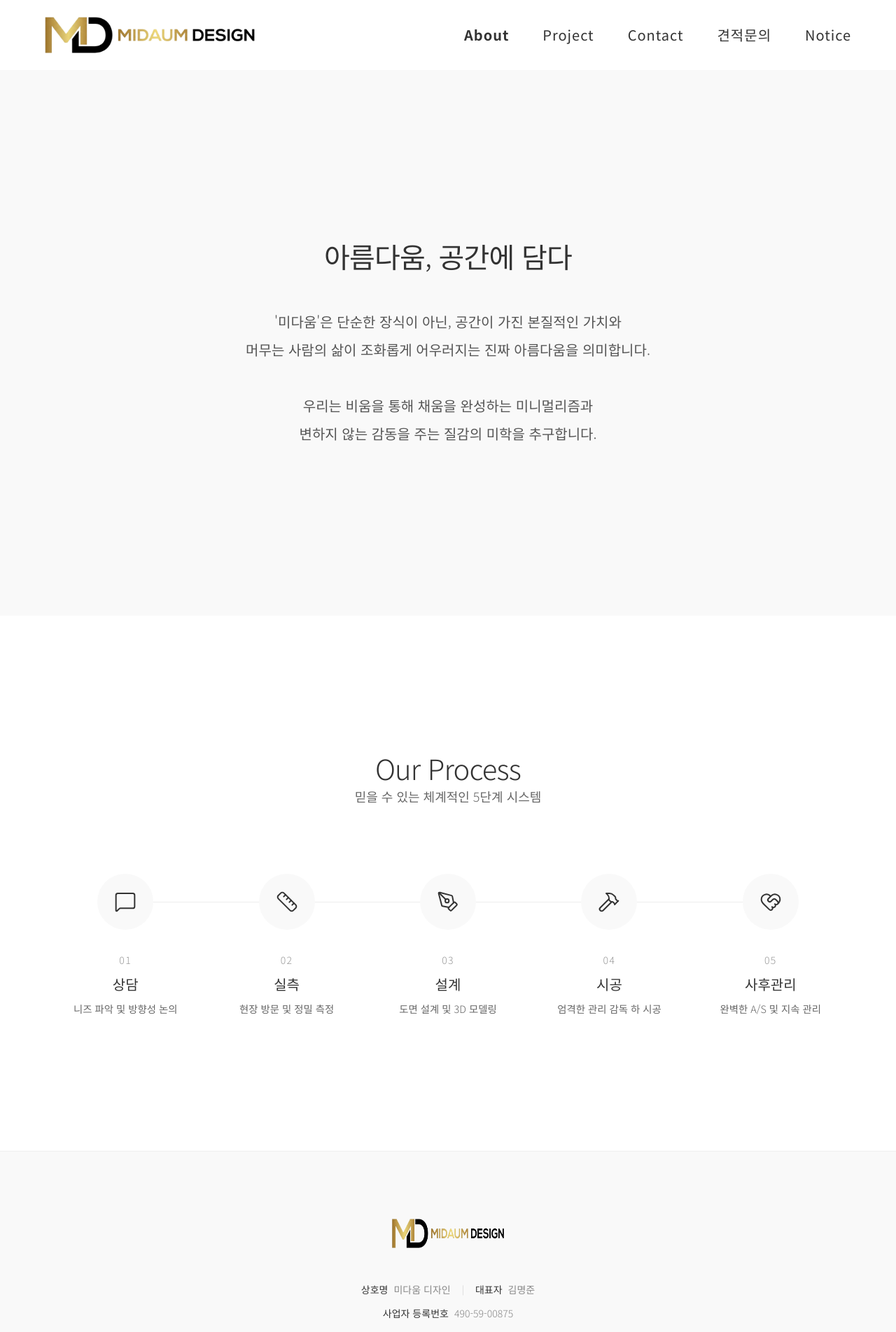
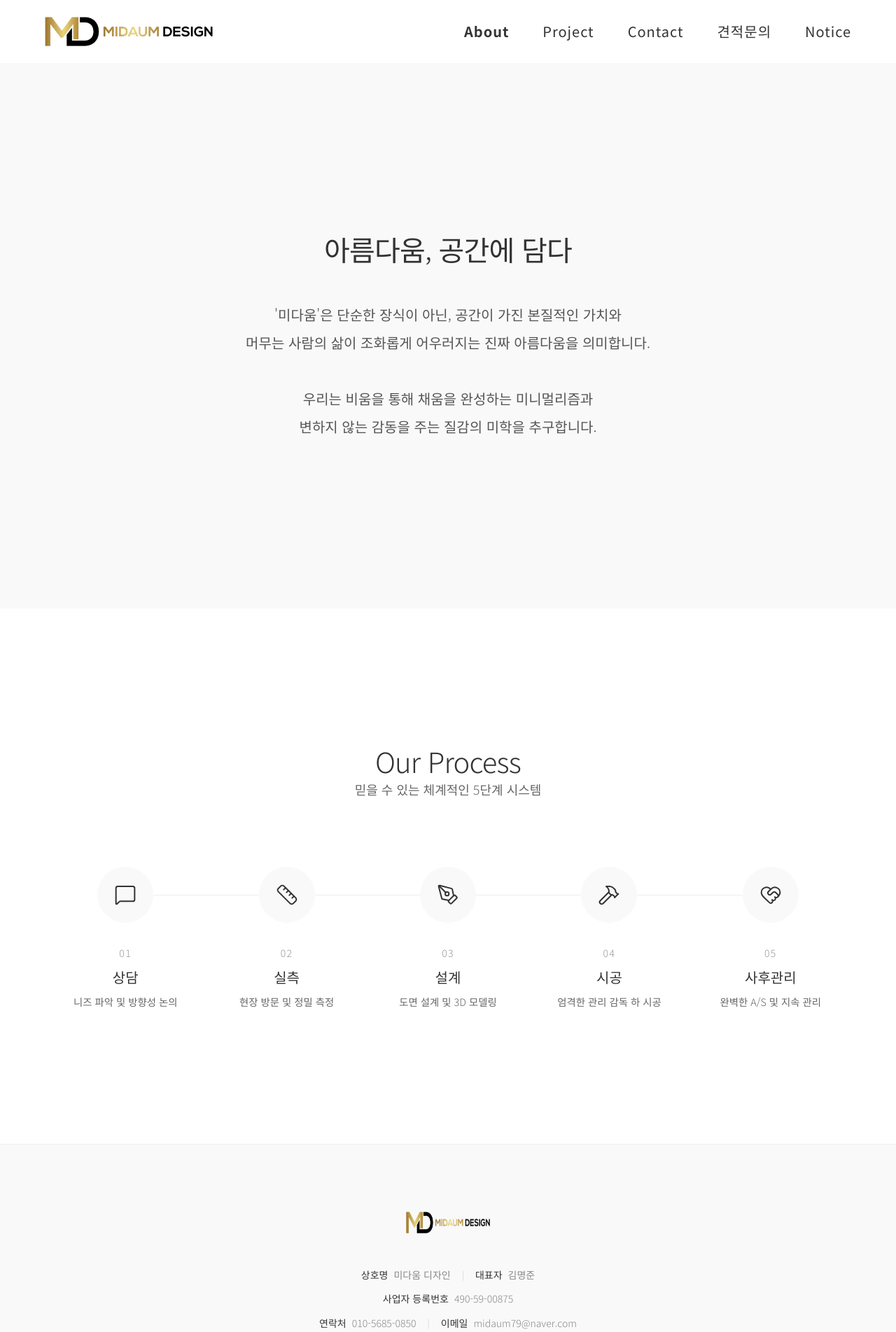
Before and after one commit to midaum79-cloud/midaumdesign, a Next.js app: page /about in a window 1280 px wide. Shown: the top 1904 px of the page at 70% size. Built offline with nearby package versions, Linux system fonts and the light colour scheme.

Commit message:
UI: reduce logo size further

```diff
--- a/src/app/globals.css
+++ b/src/app/globals.css
@@ -9,7 +9,7 @@
   --spacing-base: 1.5rem;
   --font-family-base: 'Noto Sans KR', sans-serif;
 
-  --header-height: 100px;
+  --header-height: 90px;
 }
 
 * {
@@ -102,6 +102,6 @@ button {
 
 .page-wrapper {
   min-height: 100vh;
-  padding-top: 100px;
+  padding-top: 90px;
   /* Offset for the fixed header */
 }
--- a/src/components/Footer/Footer.tsx
+++ b/src/components/Footer/Footer.tsx
@@ -8,8 +8,8 @@ export default function Footer() {
                 <Image
                     src="/images/midaum_logo_transparent.png"
                     alt="미다움 디자인 로고"
-                    width={160}
-                    height={42}
+                    width={120}
+                    height={31}
                     className={styles.logoImg}
                 />
             </div>
--- a/src/components/Header/Header.tsx
+++ b/src/components/Header/Header.tsx
@@ -27,8 +27,8 @@ export default function Header() {
                     <Image
                         src="/images/midaum_logo_transparent.png"
                         alt="미다움 디자인 로고"
-                        width={300}
-                        height={78}
+                        width={240}
+                        height={62}
                         priority
                         className={styles.logoImg}
                     />
```
